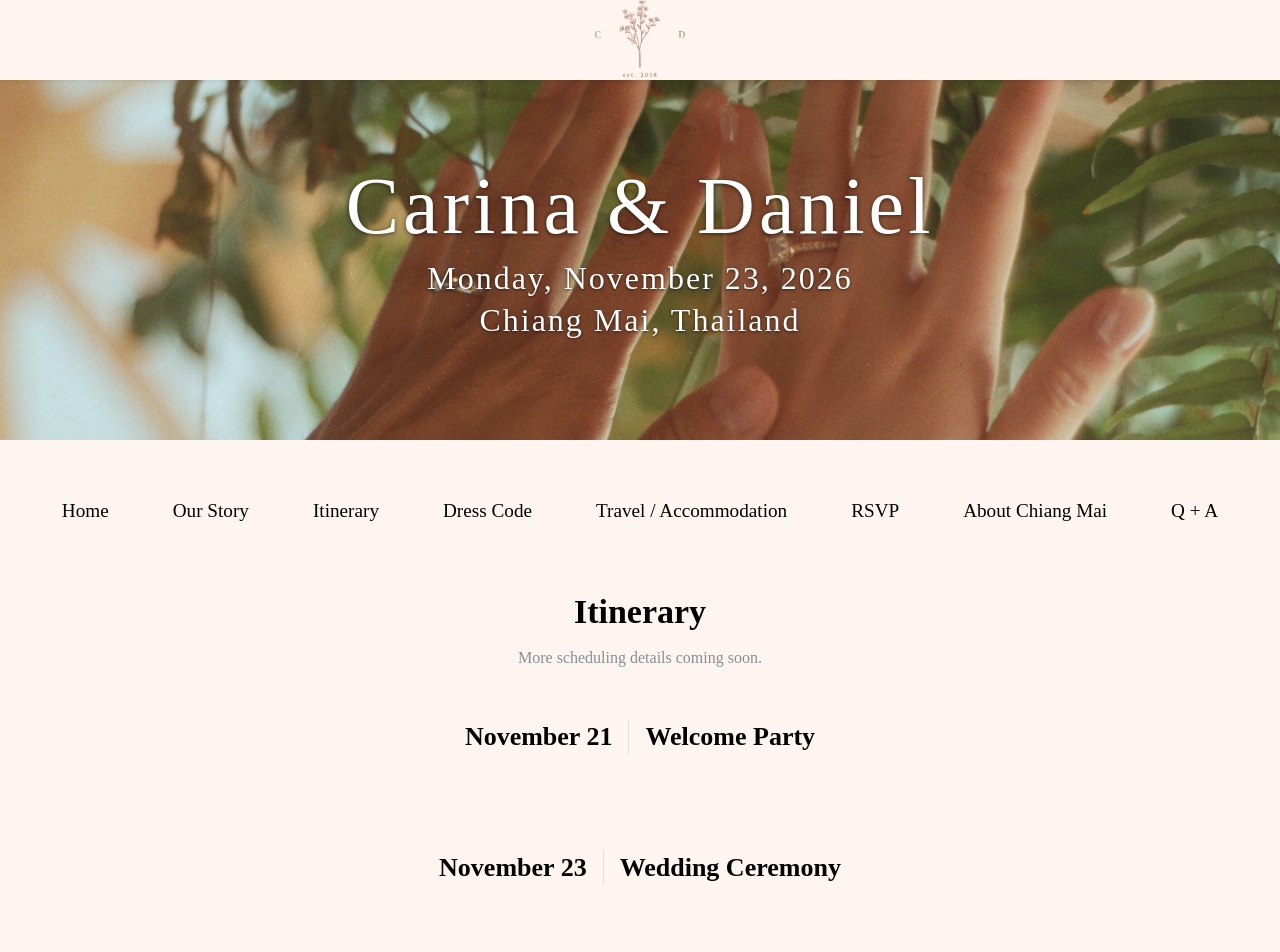
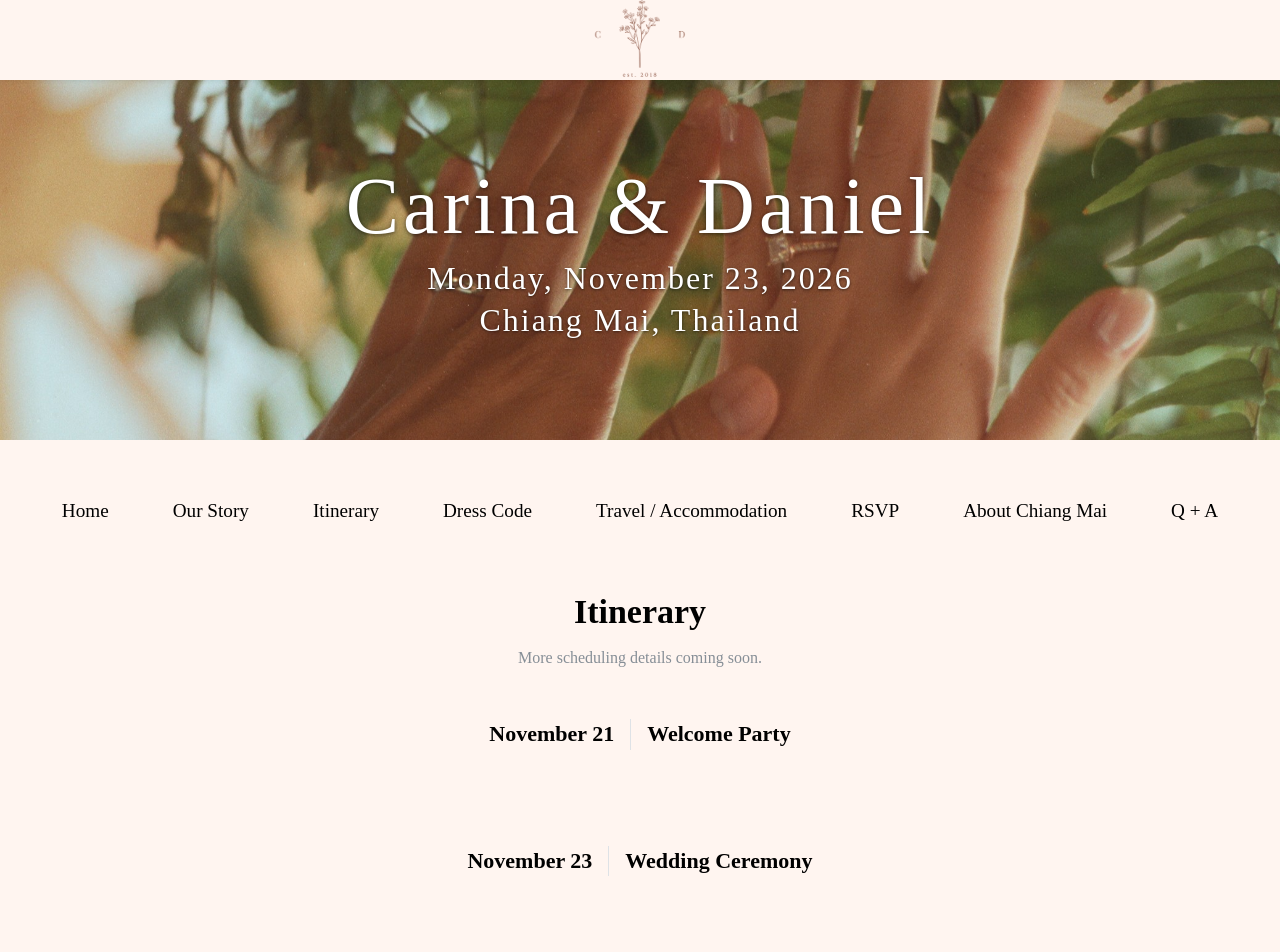
Before and after one commit to DanSohn/wedding, a React (Vite) app: page /itinerary in a window 1280 px wide. Shown: the top 952 px of the page. Built offline with nearby package versions, Linux system fonts and the light colour scheme; a web font is replaced by a local one.

Commit message:
redice itin title sizes

```diff
--- a/src/pages/itinerary.tsx
+++ b/src/pages/itinerary.tsx
@@ -17,15 +17,15 @@ export default function ItineraryPage() {
       <Title order={1}>Itinerary</Title>
       <Text className={classes.note}>More scheduling details coming soon.</Text>
       <Group justify="center" className={classes.mainInfo}>
-        <Title order={2}>November 21</Title>
+        <Title order={3}>November 21</Title>
         <Divider orientation="vertical" />
-        <Title order={2}>Welcome Party</Title>
+        <Title order={3}>Welcome Party</Title>
       </Group>
 
       <Group justify="center" className={classes.mainInfo}>
-        <Title order={2}>November 23</Title>
+        <Title order={3}>November 23</Title>
         <Divider orientation="vertical" />
-        <Title order={2}>Wedding Ceremony</Title>
+        <Title order={3}>Wedding Ceremony</Title>
       </Group>
 
       <Image src="drinks.jpg" alt="Drinks" radius="md" fit="cover" className={classes.image} />
```
